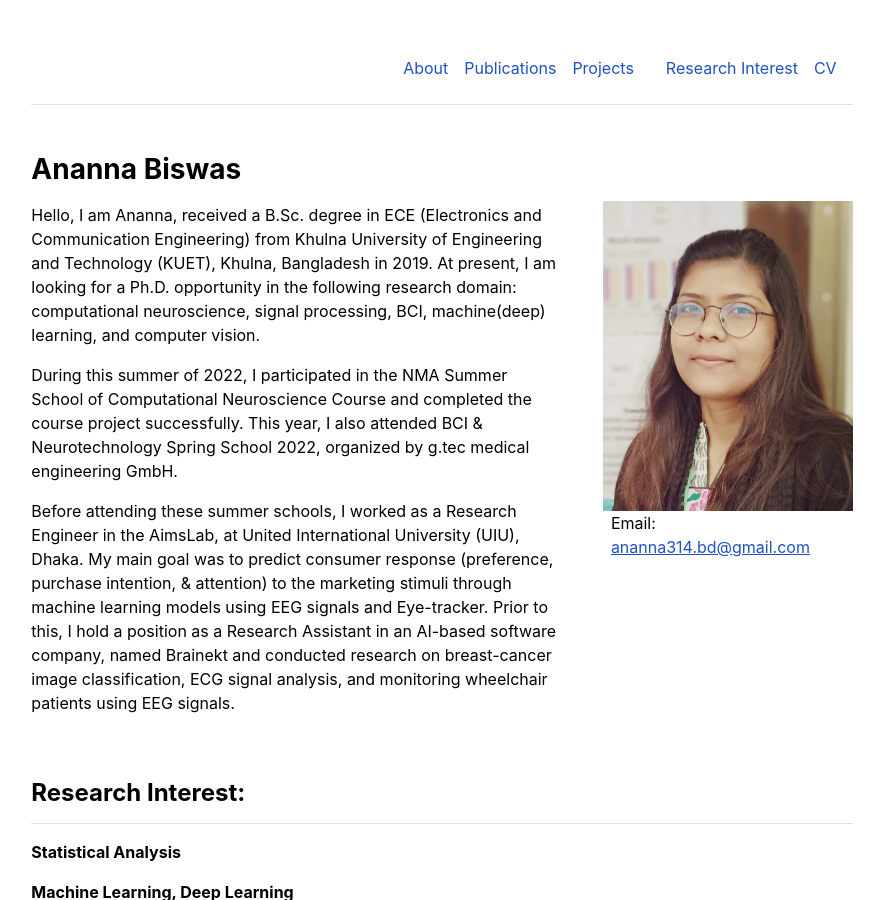
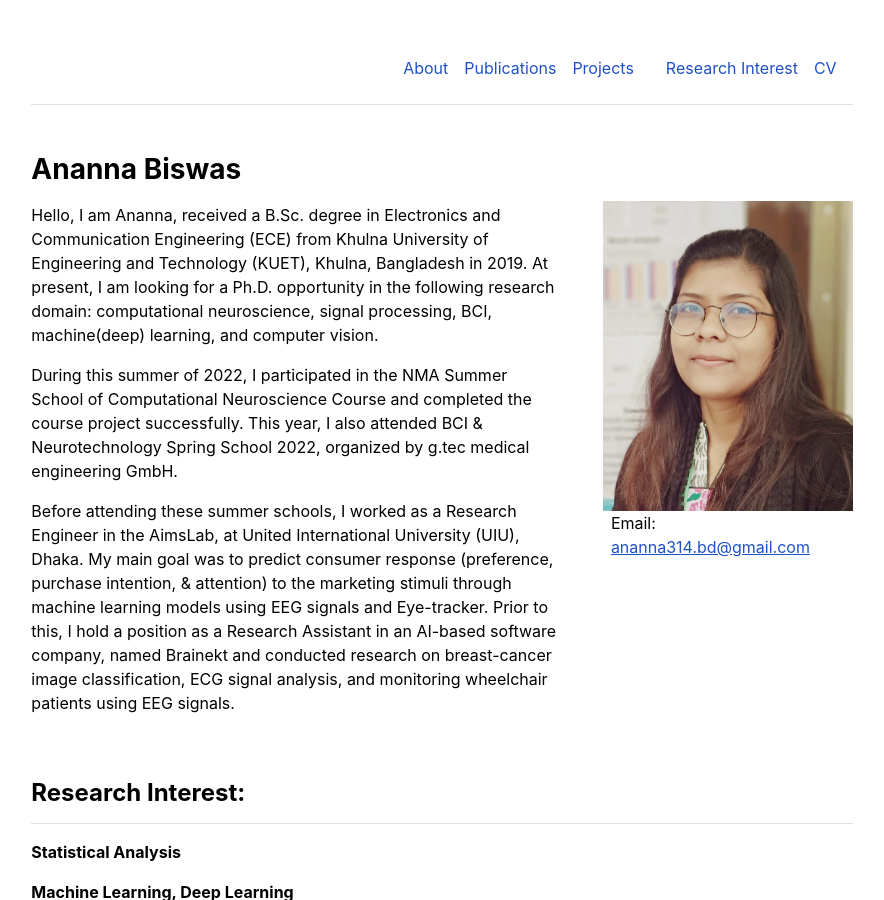
Before and after one commit to Anannabiswas/anannabiswas.github.io, a Jekyll site: the page built from index.md, in a window 1280 px wide and 900 px high. Shown: the whole window, without its empty margins (198-1082 px from the left). Built offline with Jekyll 4.4.1, drawn with Linux system fonts in a browser that asks for light colours.

```diff
--- a/index.md
+++ b/index.md
@@ -4,7 +4,7 @@ title: "Ananna Biswas"
 
 ---
 
- Hello, I am Ananna, received a B.Sc. degree in ECE (Electronics and Communication Engineering) from Khulna University of Engineering and Technology (KUET), Khulna,
+ Hello, I am Ananna, received a B.Sc. degree in Electronics and Communication Engineering (ECE) from Khulna University of Engineering and Technology (KUET), Khulna,
  Bangladesh in 2019. At present, I am looking for a Ph.D. opportunity in the following research domain: computational neuroscience, signal processing, BCI, machine(deep)
  learning, and computer vision.
 
```
